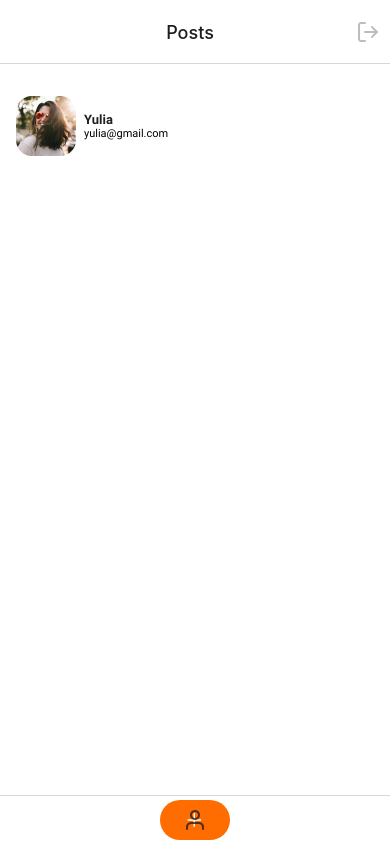
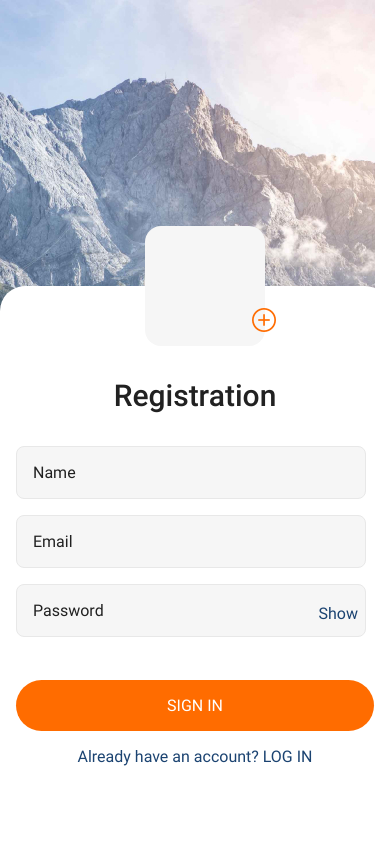
Before and after one commit to Yuliia21BM/react-native-project, a React Native app in the folder react-native-proj/: screen / in a window 390 px wide. Built offline with nearby package versions, Linux system fonts and the light colour scheme.

Commit message:
Add firebase

```diff
--- a/react-native-proj/App.js
+++ b/react-native-proj/App.js
@@ -10,7 +10,7 @@ import AuthNav from "./authNav";
 import BottomTabsNav from "./bottomTabsNav";
 
 export default function App() {
-  const [isRegistered, setIsRegistered] = useState(true);
+  const [isRegistered, setIsRegistered] = useState(false);
   const [fontsLoaded] = useFonts({
     RobotoReg: require("./assets/fonts/Roboto-Regular.ttf"),
     RobotoMed: require("./assets/fonts/Roboto-Medium.ttf"),
```
Also changed, not shown: 1 other file (tests, documents, lock files or other folders).
